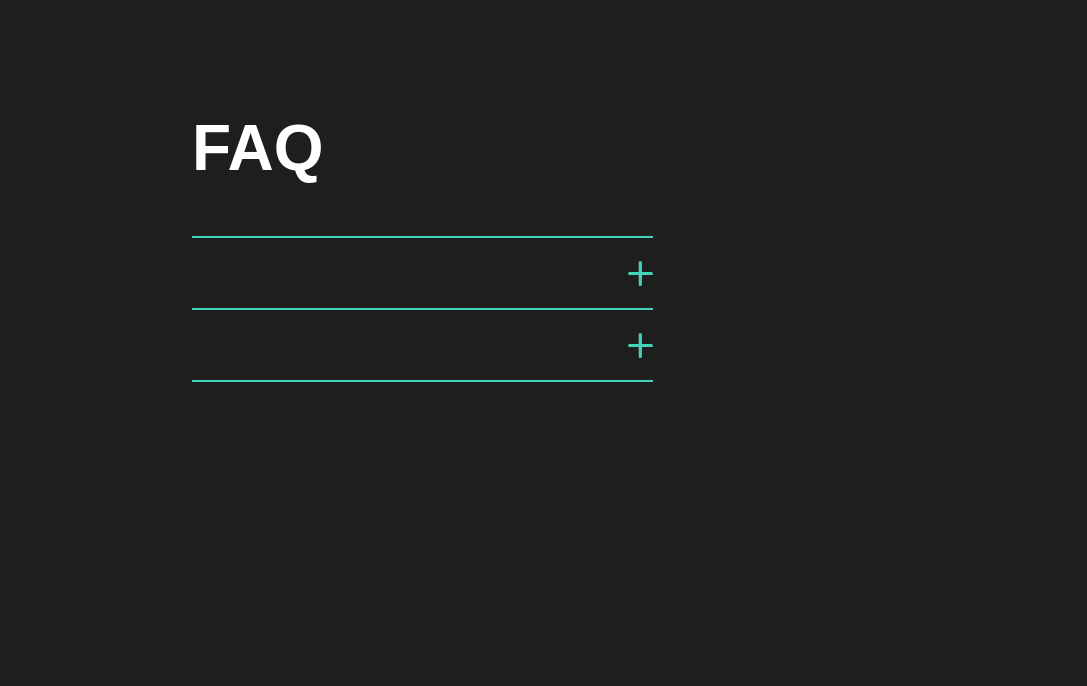
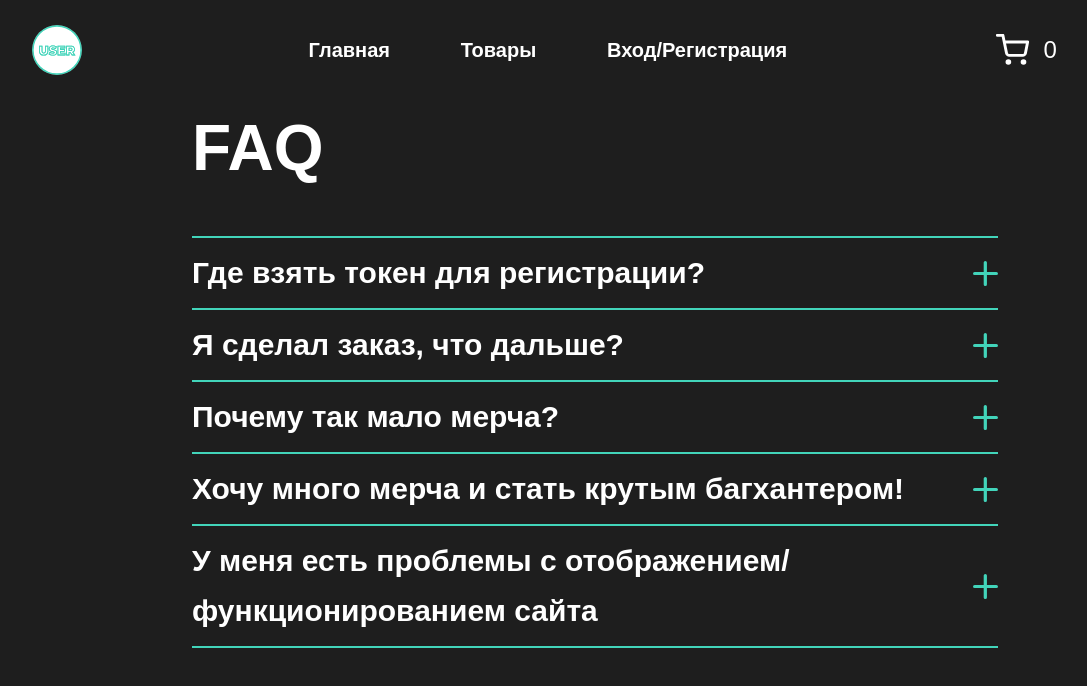
Before and after one commit to RoastedPikachu/CTF_Market_React, a Next.js app: page /faq in a window 1280 px wide. Shown: the top 686 px of the page, without its empty margins (32-1119 px from the left). Built offline with nearby package versions, Linux system fonts and the light colour scheme.

Commit message:
Починил страницу FAQ

```diff
--- a/src/app/faq/faq.scss
+++ b/src/app/faq/faq.scss
@@ -1,6 +1,6 @@
 main {
   padding: 100px 12.5% 30px 17.5%;
-  width: 70%;
+  width: 100%;
   min-height: 580px;
   h2 {
     padding-bottom: 40px;
--- a/src/app/faq/page.tsx
+++ b/src/app/faq/page.tsx
@@ -1,10 +1,19 @@
 'use client';
 import React, { useState } from 'react';
 
+import TheHeader from '@/widgets/shared/header/TheHeader';
+
 import './faq.scss';
 
+interface Paragraph {
+    id: number,
+    title: string,
+    isOpen: boolean,
+    description: string,
+}
+
 const Page = () => {
-    const paragraphs = useState([
+    const [paragraphs, setParagraphs] = useState([
         {
             id: 1,
             title: 'Где взять токен для регистрации?',
@@ -52,9 +61,12 @@ const Page = () => {
               <br> Проблемы с функционалом/бэком - <a href="https://t.me/allelleo" style="color: #42d4ba; text-decoration: none; outline: none;">@allelleo</a>
               <br> Хочешь сказать много комплиментов по поводу дизайна - хвали <a href="https://t.me/fewiid" style="color: #42d4ba; text-decoration: none; outline: none;">@fewiid</a>`
         },
-    ])
+    ] as Paragraph[]);
 
     return (
+        <>
+            <TheHeader/>
+
             <main>
                 <h2>FAQ</h2>
 
@@ -63,13 +75,14 @@ const Page = () => {
                         <span>
                             <p className="paragraphTitle">{ paragraph.title }</p>
 
-                        <img src="/static/assets/images/openMoreIcon.svg" alt="Открыть подробности" onClick={() => paragraph.isOpen = !paragraph.isOpen}/>
+                            <img src="/static/assets/images/openMoreIcon.svg" alt="Открыть подробности" onClick={() => {paragraph.isOpen = !paragraph.isOpen; setParagraphs([...paragraphs])}}/>
                         </span>
 
-                    {paragraph.isOpen && <p className="paragraphDescription" v-html={paragraph.description}></p>}
+                        {paragraph.isOpen && <p className="paragraphDescription" dangerouslySetInnerHTML={{ __html: paragraph.description}}></p>}
                     </div>
                 ))}
             </main>
+        </>
     );
 };
 
```
Lines whose indentation alone changed are shown as unchanged.
